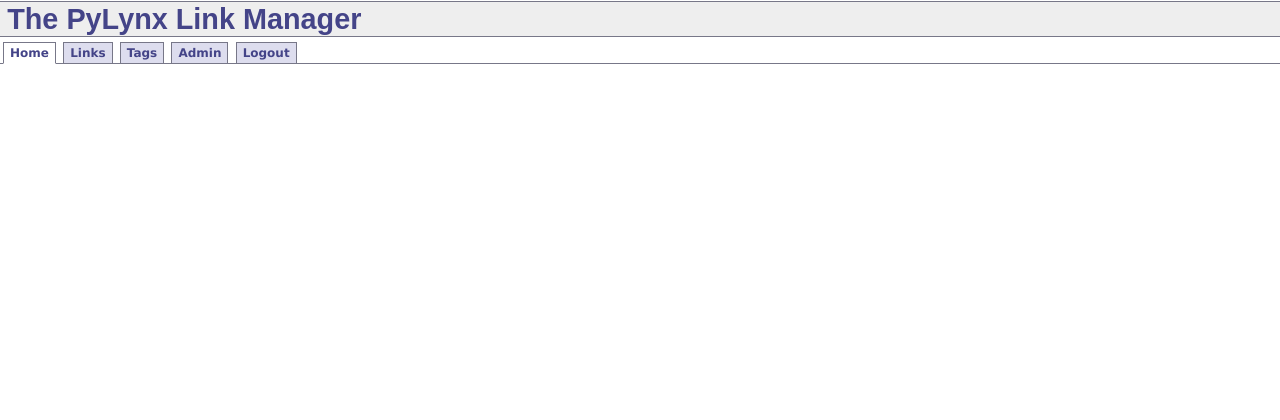
After one commit to braynebuddy/pycloud, a Flask app: template templates/link_detail.html in a window 1280 px wide. The commit adds this page. Shown: the top 420 px of the page. Run offline with Flask 2, Linux system fonts and the light colour scheme; the template is opened without the code that fills it, so the values that code supplies are empty.

Commit message:
Link detail from selector

```diff
--- a/app.py
+++ b/app.py
@@ -92,6 +92,9 @@ def create_app(testing: bool = True):
             return redirect("/login")
 
 
+    # ----------------------
+    # Database Administration
+    # ----------------------
     @app.route('/admin')
     def admin():
         if session.get("name"):
@@ -101,11 +104,16 @@ def create_app(testing: bool = True):
         else:
             return redirect("/login")
 
-    @app.route('/link_detail')
+    # ----------------------
+    # Details
+    # ----------------------
+    @app.route('/link_detail', methods=['POST','GET'])
     def show_link():
         if session.get("name"):
-            return render_template('admin.html',
-                                link_list=cloud.links(0))
+            if request.method == "POST":
+                checked_links = request.form.get("checked_links")
+
+            return render_template('link_detail.html', links=checked_links)
         else:
             return redirect("/login")
 
--- a/templates/admin.html
+++ b/templates/admin.html
@@ -21,7 +21,7 @@
   </form>
 </ul>
 <ul>
-<form action ="{{ url_for('show_link') }} method="POST">
+<form action ="{{ url_for('show_link') }}" method="POST">
     <fieldset>
       <legend>Links</legend>
       <p><input type="submit" class="submit" name="action" value="Select" /></p>
@@ -44,7 +44,7 @@
     </form>
   </ul>
   <ul>
-    <form action ="{{ url_for('show_tag') }} method="POST">
+    <form action ="{{ url_for('show_tag') }}" method="POST">
         <fieldset>
           <legend>Category Tags</legend>
           <p><input type="submit" class="submit" name="action" value="Select" /></p>
--- /dev/null
+++ b/templates/link_detail.html
@@ -0,0 +1,20 @@
+{% extends "base.html" %}
+
+{% block navigation %}
+<ul id="navlist">
+  <li id="active"><a href="{{ url_for('index') }}" id="current">Home</a></li>
+  <li><a href="{{ url_for('links', tagid=0) }}">Links</a></li>
+  <li><a href="{{ url_for('tags') }}">Tags</a></li>
+  <li><a href="{{ url_for('admin') }}">Admin</a></li>
+  <li><a href="{{ url_for('logout') }}">Logout</a></li>
+</ul>
+{% endblock %}
+
+{% block content %}
+{% for link in link_list: %}
+<ul>
+    <li>{{ link }}</li>
+</ul>
+{% endfor %}
+
+{% endblock %}
```
